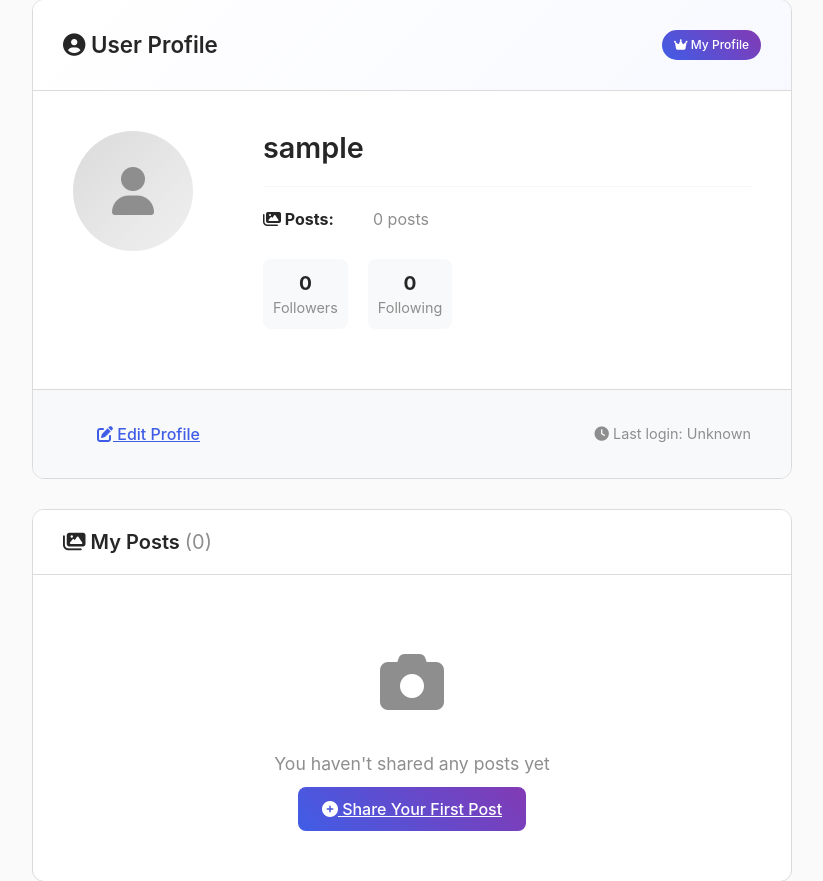
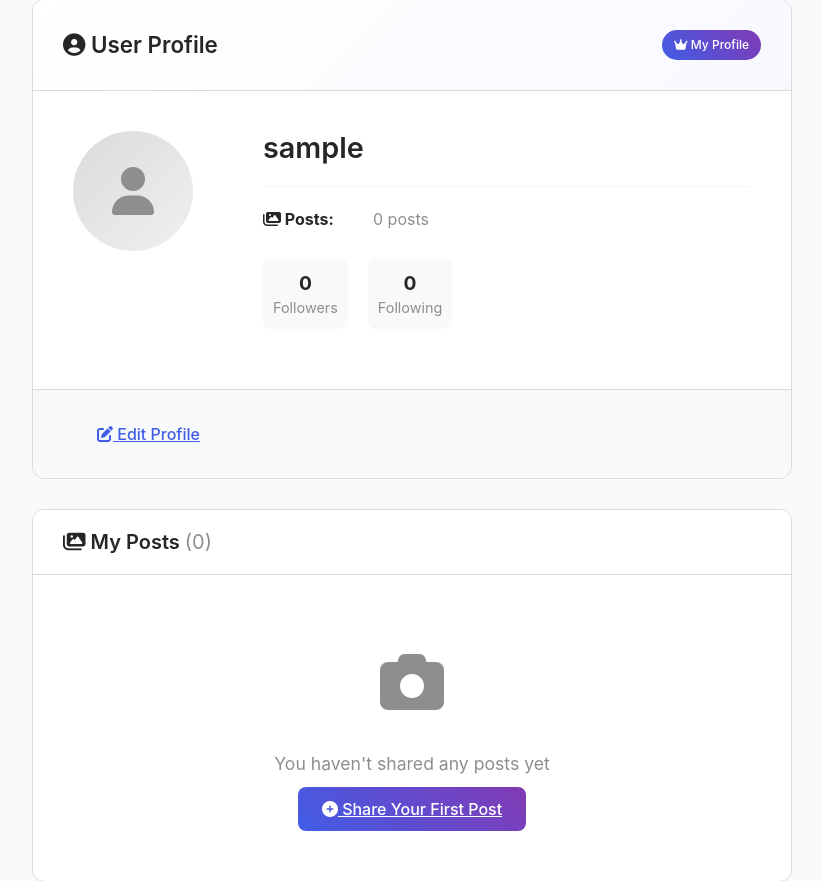
Before and after one commit to Arch0998/django-instaclone-2010, a Django app: a page that uses templates/accounts/profile.html in a window 1280 px wide. Shown: the part 101-982 px from the top of the page, without its empty margins (228-1051 px from the left). Run offline with Django 5.2, Linux system fonts and the light colour scheme; the visitor is signed in with stand-in values (Sample User, id 1); data comes from the database, SQL or seed files in the repository; data that the repository does not hold is empty.

Commit message:
Remove last login display from profile template

```diff
--- a/templates/accounts/profile.html
+++ b/templates/accounts/profile.html
@@ -92,10 +92,6 @@
                     <a href="{% url 'accounts:edit_profile' %}" class="btn-outline-gradient">
                         <i class="fas fa-edit"></i> Edit Profile
                     </a>
-                </div>
-                <div class="last-login">
-                    <i class="fas fa-clock"></i>
-                    Last login: {{ user.last_login|date:"M d, Y H:i"|default:"Unknown" }}
                 </div>
             </div>
         {% endif %}
```
